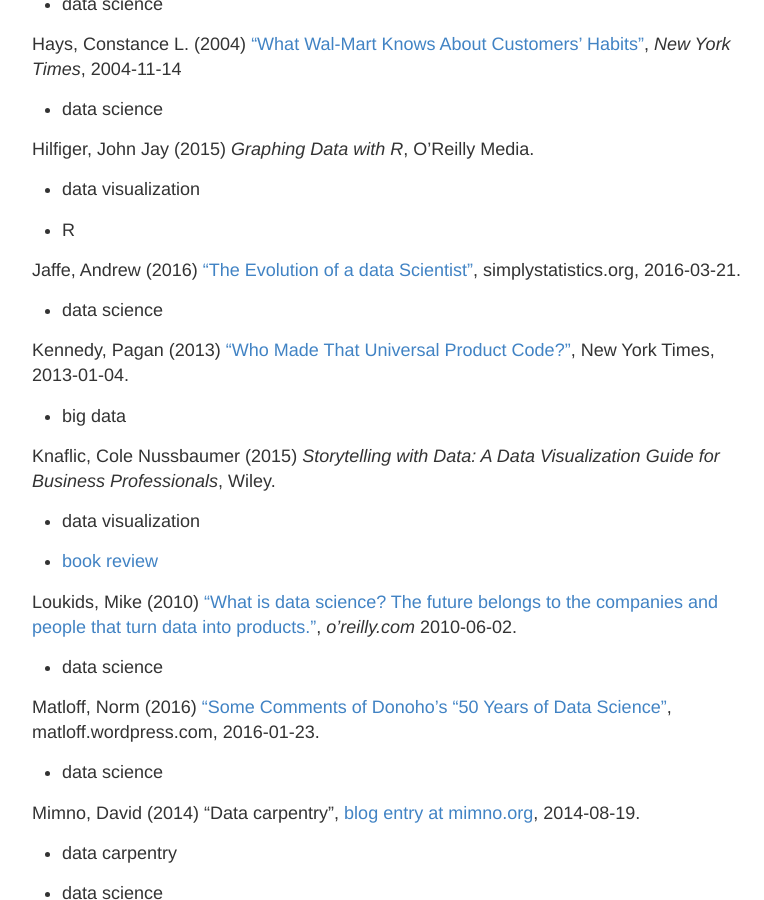
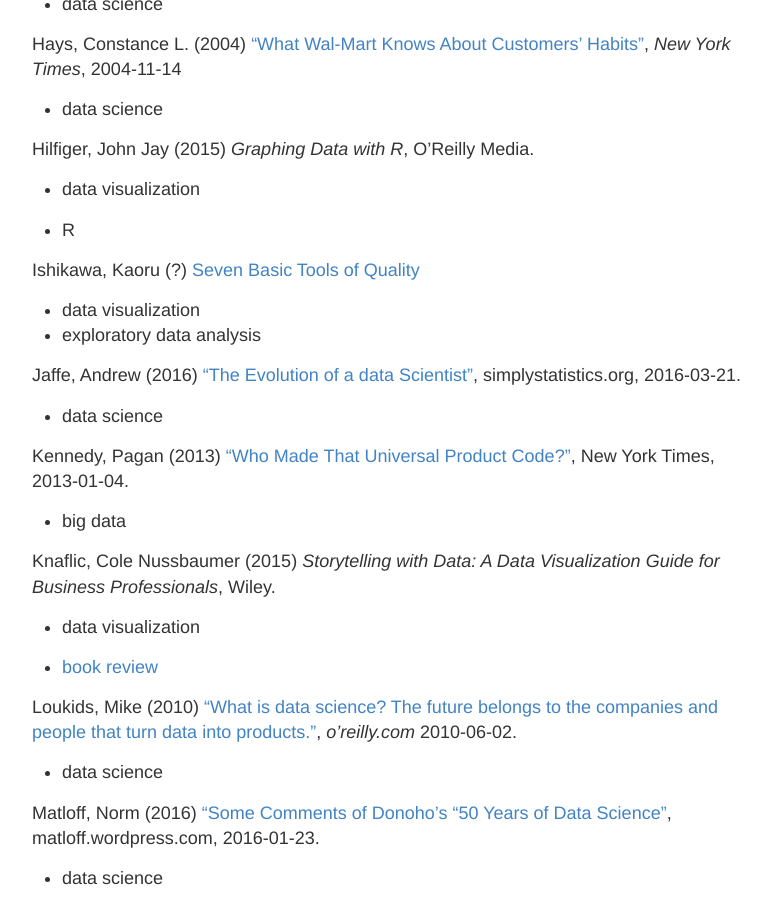
Before and after one commit to MonkmanMH/MonkmanMH.github.io, a Jekyll site: the page built from _posts/2016-03-26-data-science-references.md, in a window 1280 px wide and 900 px high, scrolled down 3623 px. Shown: the whole window, without its empty margins (248-1012 px from the left). Built offline with Jekyll 4.4.1, drawn with Linux system fonts in a browser that asks for light colours.

Commit message:
Update 2016-03-26-data-science-references.md

```diff
--- a/_posts/2016-03-26-data-science-references.md
+++ b/_posts/2016-03-26-data-science-references.md
@@ -160,6 +160,11 @@ Hilfiger, John Jay (2015) _Graphing Data with R_, O'Reilly Media.
 * data visualization
 
 * R
+
+Ishikawa, Kaoru (?) [Seven Basic Tools of Quality](https://en.wikipedia.org/wiki/Seven_Basic_Tools_of_Quality)
+
+* data visualization
+* exploratory data analysis
 
 
 Jaffe, Andrew (2016) ["The Evolution of a data Scientist"](http://simplystatistics.org/2016/03/21/dataScientistEvo-jaffe/), simplystatistics.org, 2016-03-21.
```
